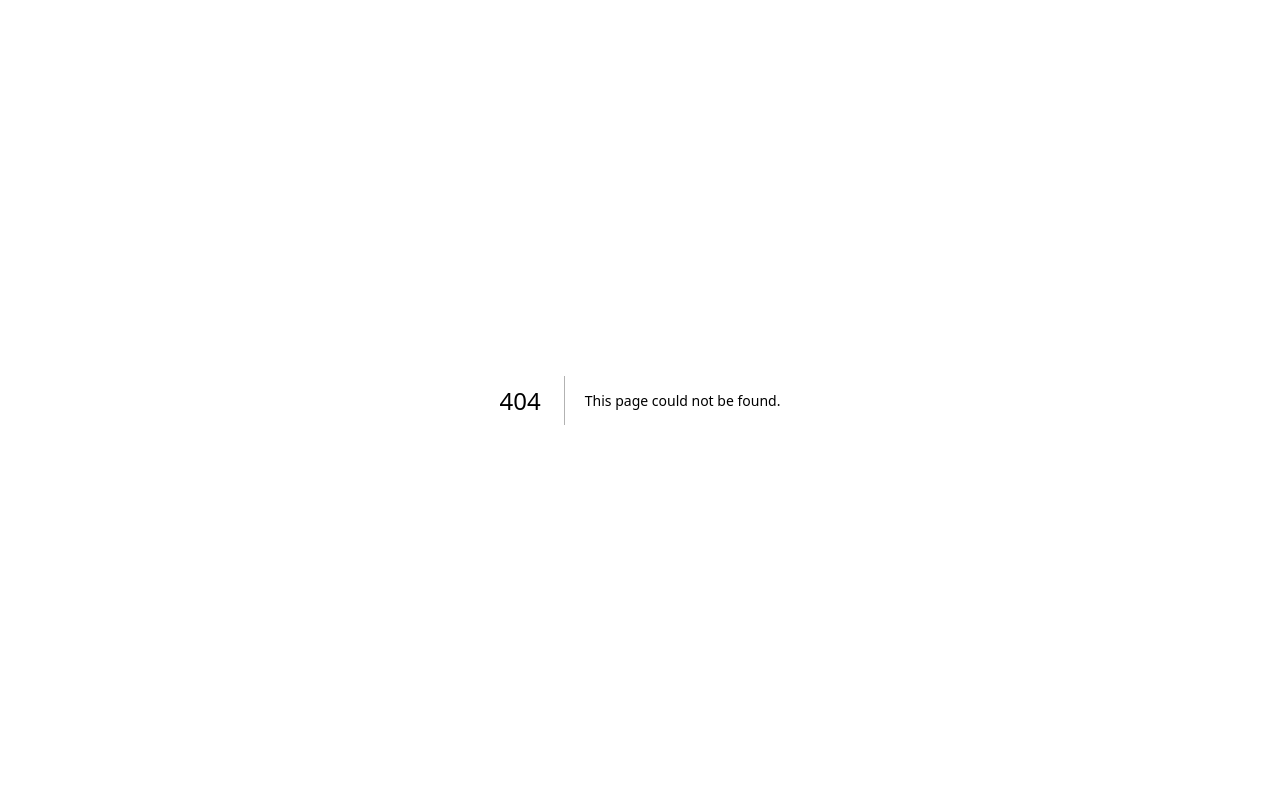
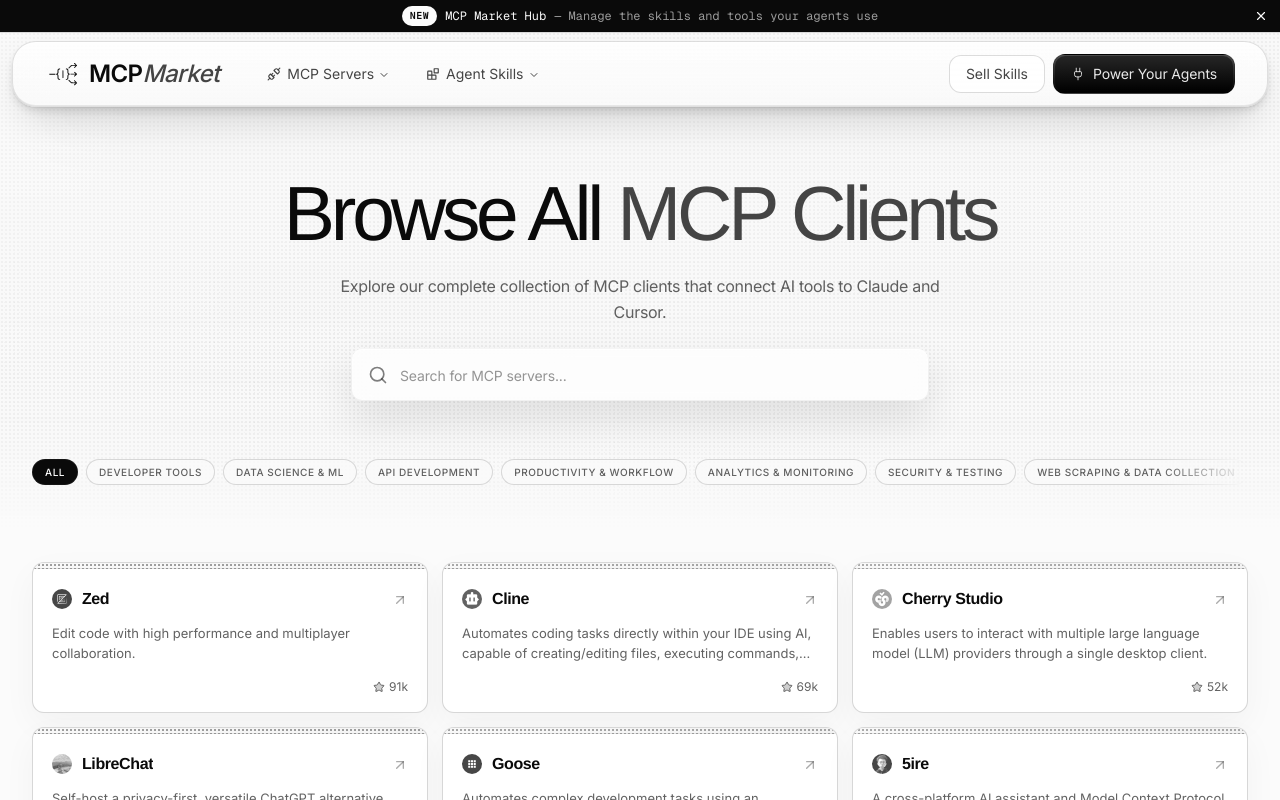
Before and after one commit to ttncode/marketplace-ui, a Next.js app: page /client in a window 1280 px wide. Before the commit this address had no page. Shown: the top 800 px of the page. Built offline with nearby package versions, Linux system fonts and the light colour scheme.

Commit message:
feat(listing): add route for category, server, and client listings (#34)
Serve category, server, and client listings.

```diff
--- /dev/null
+++ b/src/app/(site)/categories/[slug]/page.tsx
@@ -0,0 +1,61 @@
+import type { Metadata } from "next";
+import { notFound } from "next/navigation";
+import { ListingHero } from "@/components/sites/mcpmarket-com-1a9fdbee/categories-slug-c9486983/ListingHero";
+import { ListingResults } from "@/components/sites/mcpmarket-com-1a9fdbee/categories-slug-c9486983/ListingResults";
+import { CATEGORY_LISTINGS } from "@/components/sites/mcpmarket-com-1a9fdbee/categories-slug-c9486983/listing-data";
+import { paginationLinks } from "@/components/sites/mcpmarket-com-1a9fdbee/categories-slug-c9486983/pagination";
+
+interface CategoryPageProps {
+  readonly params: Promise<{ slug: string }>;
+}
+
+export const dynamicParams = false;
+
+export function generateStaticParams() {
+  return CATEGORY_LISTINGS.map((category) => ({ slug: category.slug }));
+}
+
+async function findCategory({ params }: CategoryPageProps) {
+  const { slug } = await params;
+  const category = CATEGORY_LISTINGS.find((candidate) => candidate.slug === slug);
+  if (!category) notFound();
+  return category;
+}
+
+export async function generateMetadata(props: CategoryPageProps): Promise<Metadata> {
+  const { name } = await findCategory(props);
+  return {
+    title: `${name} MCP Servers | MCP Market`,
+    // The literal "{count}" is on the source: its meta template is never filled in.
+    description: `Discover our curated collection of MCP servers for ${name.toLowerCase()}. Browse {count} servers and find the perfect MCPs for your needs.`,
+  };
+}
+
+export default async function CategoryPage(props: CategoryPageProps) {
+  const category = await findCategory(props);
+  const basePath = `/categories/${category.slug}`;
+
+  return (
+    <main className="min-h-screen">
+      <div className="flex min-h-screen flex-col bg-[var(--design-canvas)] font-sans text-[var(--design-ink)]">
+        <ListingHero
+          title={category.name}
+          mutedTitle="MCP Servers"
+          description={
+            <>
+              Discover our curated collection of MCP servers for {category.name.toLowerCase()}. Browse{" "}
+              <span className="font-medium text-black tabular-nums">{category.serverCount}</span> servers and find the
+              perfect MCPs for your needs.
+            </>
+          }
+          searchPlaceholder={`Search ${category.name} servers...`}
+        />
+        <ListingResults
+          cards={category.cards}
+          status="more"
+          pageLinks={paginationLinks(basePath, category.pageCount)}
+        />
+      </div>
+    </main>
+  );
+}
--- /dev/null
+++ b/src/app/(site)/client/page.tsx
@@ -0,0 +1,31 @@
+import type { Metadata } from "next";
+import { ListingHero } from "@/components/sites/mcpmarket-com-1a9fdbee/categories-slug-c9486983/ListingHero";
+import { ListingResults } from "@/components/sites/mcpmarket-com-1a9fdbee/categories-slug-c9486983/ListingResults";
+import { CLIENT_CARDS } from "@/components/sites/mcpmarket-com-1a9fdbee/categories-slug-c9486983/listing-data";
+
+const DESCRIPTION = "Explore our complete collection of MCP clients that connect AI tools to Claude and Cursor.";
+
+// The source's only hidden page link here is "Page 1" at `/client?page=1`.
+const PAGE_LINKS = [{ href: "/client?page=1", label: "Page 1" }] as const;
+
+export const metadata: Metadata = {
+  title: "Browse All MCP Clients | MCP Market",
+  description: DESCRIPTION,
+};
+
+export default function ClientsPage() {
+  return (
+    <main className="min-h-screen">
+      <div className="flex min-h-screen flex-col bg-[var(--design-canvas)] font-sans text-[var(--design-ink)]">
+        <ListingHero
+          title="Browse All"
+          mutedTitle="MCP Clients"
+          description={DESCRIPTION}
+          searchPlaceholder="Search for MCP servers..."
+          withCategoryRail
+        />
+        <ListingResults cards={CLIENT_CARDS} status="all" pageLinks={PAGE_LINKS} />
+      </div>
+    </main>
+  );
+}
--- /dev/null
+++ b/src/app/(site)/server/page.tsx
@@ -0,0 +1,35 @@
+import type { Metadata } from "next";
+import { ListingHero } from "@/components/sites/mcpmarket-com-1a9fdbee/categories-slug-c9486983/ListingHero";
+import { ListingResults } from "@/components/sites/mcpmarket-com-1a9fdbee/categories-slug-c9486983/ListingResults";
+import {
+  SERVER_CARDS,
+  SERVER_PAGE_COUNT,
+} from "@/components/sites/mcpmarket-com-1a9fdbee/categories-slug-c9486983/listing-data";
+import { paginationLinks } from "@/components/sites/mcpmarket-com-1a9fdbee/categories-slug-c9486983/pagination";
+
+export const metadata: Metadata = {
+  title: "Browse All MCP Servers | MCP Market",
+  description:
+    "Explore our complete collection of MCP servers that connect Claude and Cursor to tools like Figma, Databricks, Storybook, and Ghidra.",
+};
+
+export default function ServersPage() {
+  return (
+    <main className="min-h-screen">
+      <div className="flex min-h-screen flex-col bg-[var(--design-canvas)] font-sans text-[var(--design-ink)]">
+        <ListingHero
+          title="Browse All"
+          mutedTitle="MCP Servers"
+          description="Explore our complete collection of MCP servers to connect AI to your favorite tools."
+          searchPlaceholder="Search for MCP servers..."
+          withCategoryRail
+        />
+        <ListingResults
+          cards={SERVER_CARDS}
+          status="more"
+          pageLinks={paginationLinks("/server", SERVER_PAGE_COUNT)}
+        />
+      </div>
+    </main>
+  );
+}
```
